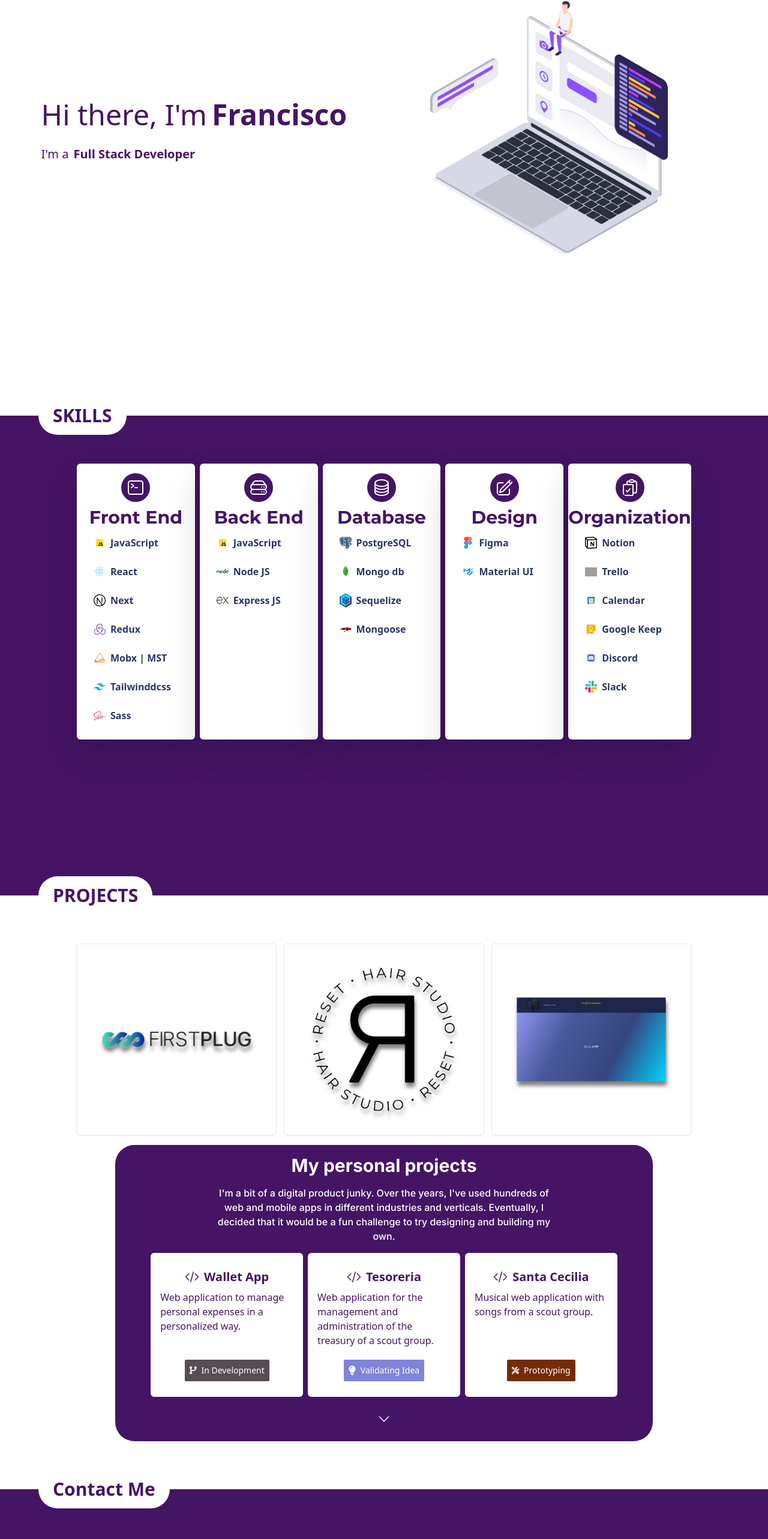
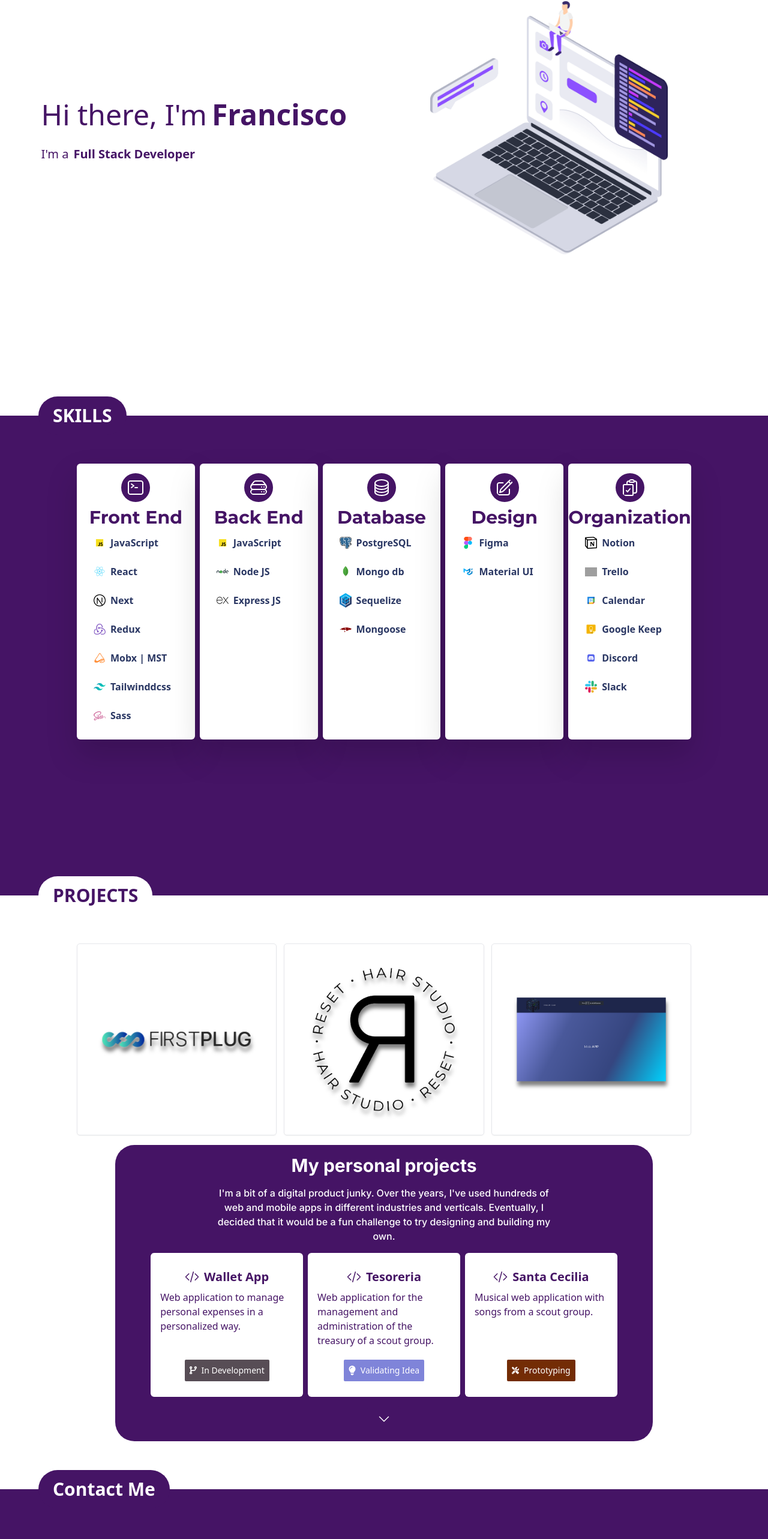
Before and after one commit to Francisco-Villanueva/my-portfolio, a Next.js app: page / in a window 1280 px wide. Shown: the part 187-2753 px from the top of the page at 60% size. Built offline with nearby package versions, Linux system fonts and the light colour scheme; grey boxes are pictures that could not be loaded.

Commit message:
first version styled

```diff
--- a/src/app/page.js
+++ b/src/app/page.js
@@ -14,13 +14,13 @@ export default function Home() {
         <HomePage />
       </PageLayout>
       <PageLayout id="Skills" className="bg-purple ">
-        <SkillsPage />
+        <SkillsPage sectionTheme="purple" />
       </PageLayout>
       <PageLayout id="Projects" className="bg-white">
-        <ProjectsPage />
+        <ProjectsPage sectionTheme="white" />
       </PageLayout>
       <PageLayout id="Contact" className="bg-purple ">
-        <ContactUS />
+        <ContactUS sectionTheme="purple" />
       </PageLayout>
     </main>
   );
--- a/src/commons/SectionHeader.jsx
+++ b/src/commons/SectionHeader.jsx
@@ -1,11 +1,19 @@
 import React from "react";
 
-export default function SectionHeader({ className = "", children }) {
+export default function SectionHeader({
+  className = "",
+  children,
+  sectionTheme = "",
+}) {
   return (
     <header
       className={` flex items-center gap-4 w-[90%] m-auto translate-y-[-50%] ${className} `}
     >
-      <article className=" text-3xl  grid place-items-center text-purple font-bold bg-white rounded-full h-[4rem]  px-6">
+      <article
+        className={`text-3xl  grid place-items-center ${
+          sectionTheme === "purple" ? "text-white" : "text-purple"
+        }  font-bold bg-${sectionTheme} rounded-full h-[4rem]  px-6`}
+      >
         {children}
       </article>
       {/* <div className="border bg-white rounded-full  h-[.2rem] flex-grow"></div> */}
--- a/src/components/ContactUS.jsx
+++ b/src/components/ContactUS.jsx
@@ -6,10 +6,10 @@ import SectionHeader from "@/commons/SectionHeader";
 import SectionLayout from "@/commons/SectionLayout";
 import React from "react";
 
-export default function ContactUS() {
+export default function ContactUS({ sectionTheme = "" }) {
   return (
     <InternalLayout>
-      <SectionHeader>Contact Me</SectionHeader>
+      <SectionHeader sectionTheme={sectionTheme}>Contact Me</SectionHeader>
       <SectionLayout className="  h-[80vh] rounded-md p-4 text-white font-montserrat w-1/2">
         <p className="text-2xl font-bold">
           I'm excited to learn about yoru proyect. Contact me to get started!
--- a/src/components/ProjectsPage.jsx
+++ b/src/components/ProjectsPage.jsx
@@ -9,14 +9,13 @@ import SectionLayout from "@/commons/SectionLayout";
 import WorkCard from "@/commons/WorkCard";
 import useModal from "@/hooks/useModal";
 import { projects, myProjects } from "@/utils/projects";
-import Image from "next/image";
-import React, { useState } from "react";
+import React from "react";
 
-export default function ProjectsPage({ className = "" }) {
+export default function ProjectsPage({ className = "", sectionTheme = "" }) {
   const { isModalOpen, openModal, closeModal } = useModal();
   return (
     <InternalLayout>
-      <SectionHeader>PROJECTS</SectionHeader>
+      <SectionHeader sectionTheme={sectionTheme}>PROJECTS</SectionHeader>
 
       <SectionLayout className="grid grid-cols-3 gap-3 ">
         {projects.map((project) => (
--- a/src/components/SkillsPage.jsx
+++ b/src/components/SkillsPage.jsx
@@ -13,10 +13,10 @@ import SkillColumn from "./SkillColumn";
 import SectionHeader from "@/commons/SectionHeader";
 import SectionLayout from "@/commons/SectionLayout";
 import InternalLayout from "@/commons/InternalLayout";
-export default function SkillsPage({ className = "" }) {
+export default function SkillsPage({ className = "", sectionTheme = "" }) {
   return (
     <InternalLayout>
-      <SectionHeader>SKILLS</SectionHeader>
+      <SectionHeader sectionTheme={sectionTheme}>SKILLS</SectionHeader>
 
       <SectionLayout className="flex gap-2  ">
         <SkillColumn
```
